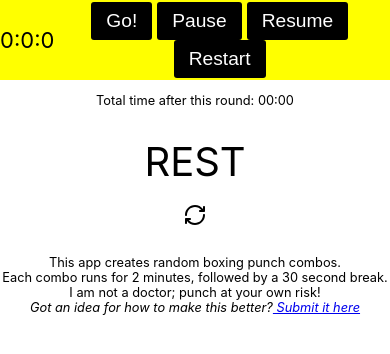
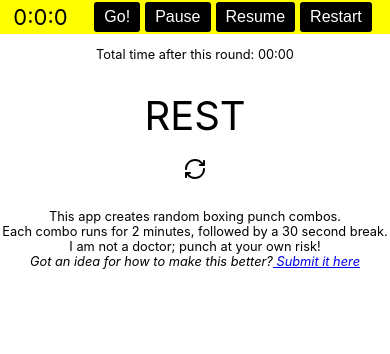
Before and after one commit to nelliemckesson/BoxingBud, a React (Create React App) app in the folder boxingbud/: page / in a window 390 px wide. Shown: the top 354 px of the page. Built offline with nearby package versions, Linux system fonts and the light colour scheme.

Commit message:
making buttons fit

```diff
--- a/boxingbud/src/App.css
+++ b/boxingbud/src/App.css
@@ -116,8 +116,8 @@
   }
 
   .timerInner button {
-    padding: 8px 15px 8px 15px;
-    font-size: 1.2em;
+    padding: 6px 10px;
+    font-size: 1em;
   }
 
   .counter {
```
